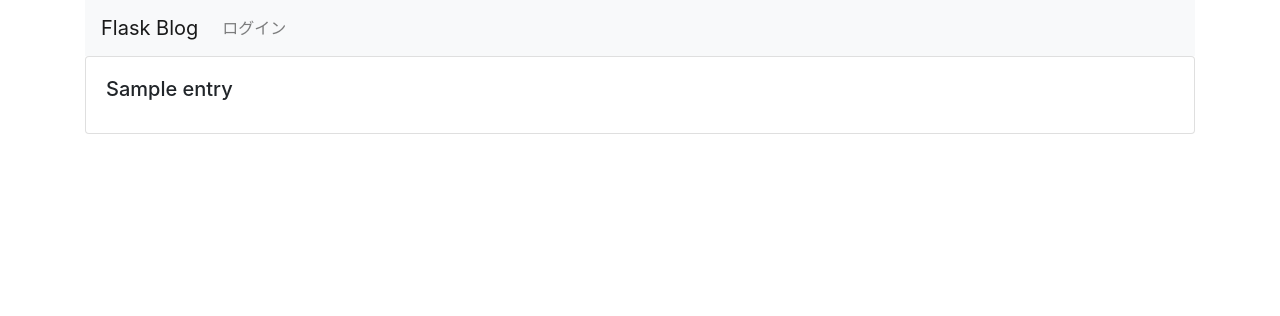
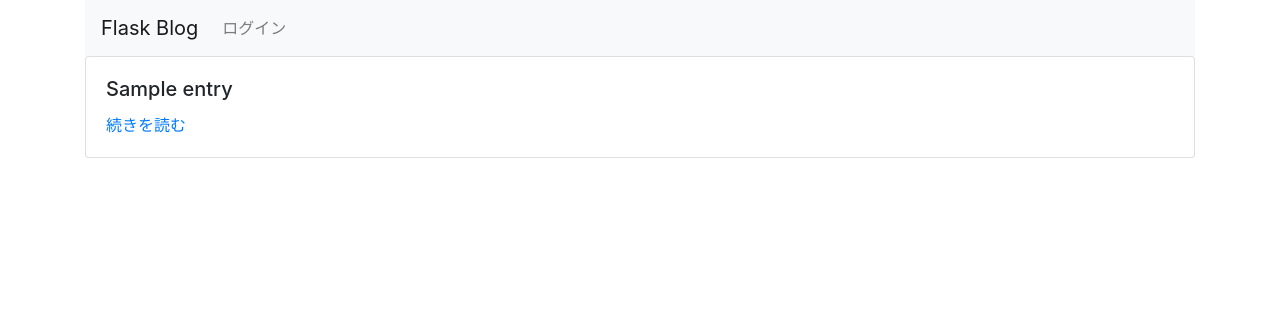
Before and after one commit to wizard-Laplace/selflearn-Python_Flask-blogapp, a Flask app: template flask_blog/templates/entries/index.html in a window 1280 px wide. Shown: the top 316 px of the page. Run offline with Flask 2, Linux system fonts and the light colour scheme; the template is opened without the code that fills it: most values are stand-ins (such as "Sample title", 1, 10 or a date in 2020); parts of the project's set-up code (start-up, migrations or seed data) failed here and were passed over; some libraries are stand-ins or nearby versions.

Commit message:
続きを読むを実装

```diff
--- a/flask_blog/templates/entries/index.html
+++ b/flask_blog/templates/entries/index.html
@@ -7,11 +7,11 @@
     <div class="card">
         <div class="card-body">
             <h5 class="card-title">{{ entry.title }}</h5>
+            <a href="{{ url_for('show_entry', id=entry.id) }}" class="card-link">続きを読む</a>
         </div>
     </div>
 {% else %}
-    投稿がありません
+投稿がありません
 {% endfor %}
 </ul>
-
 {% endblock %}
```
